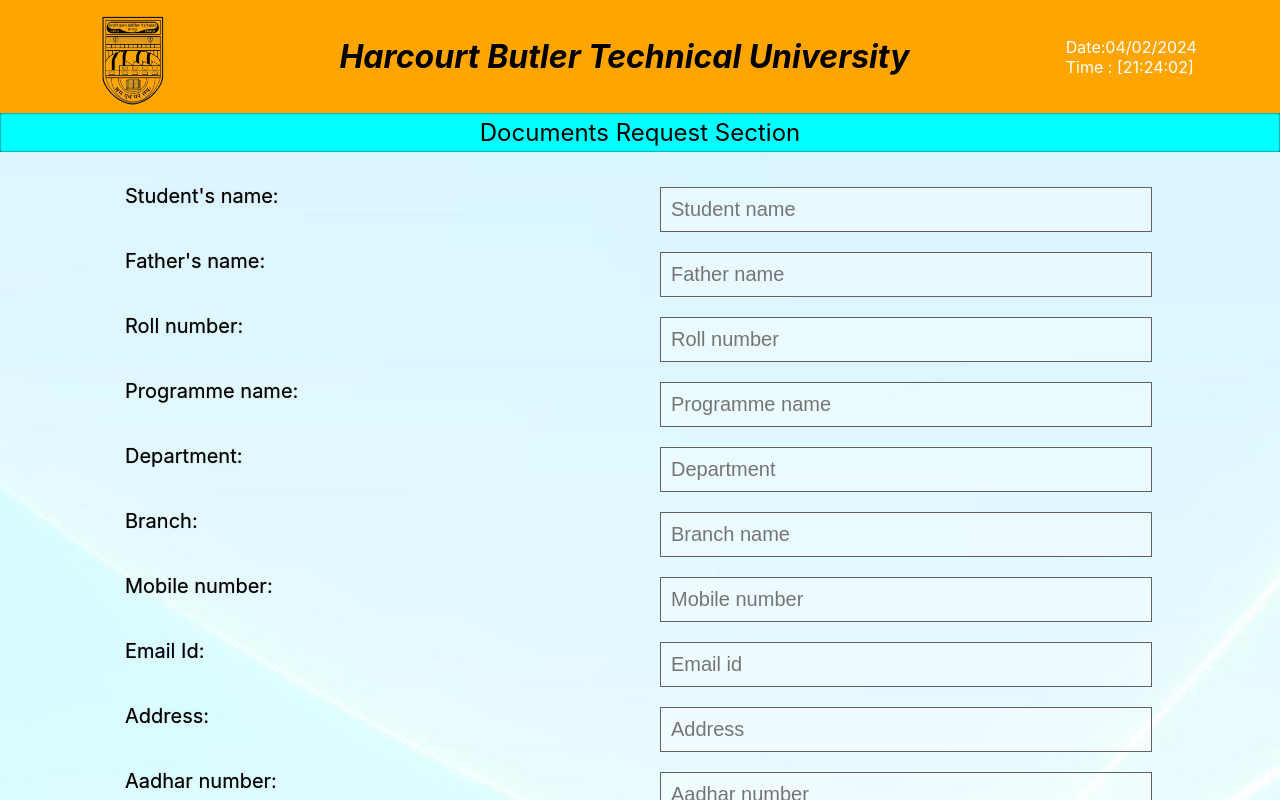
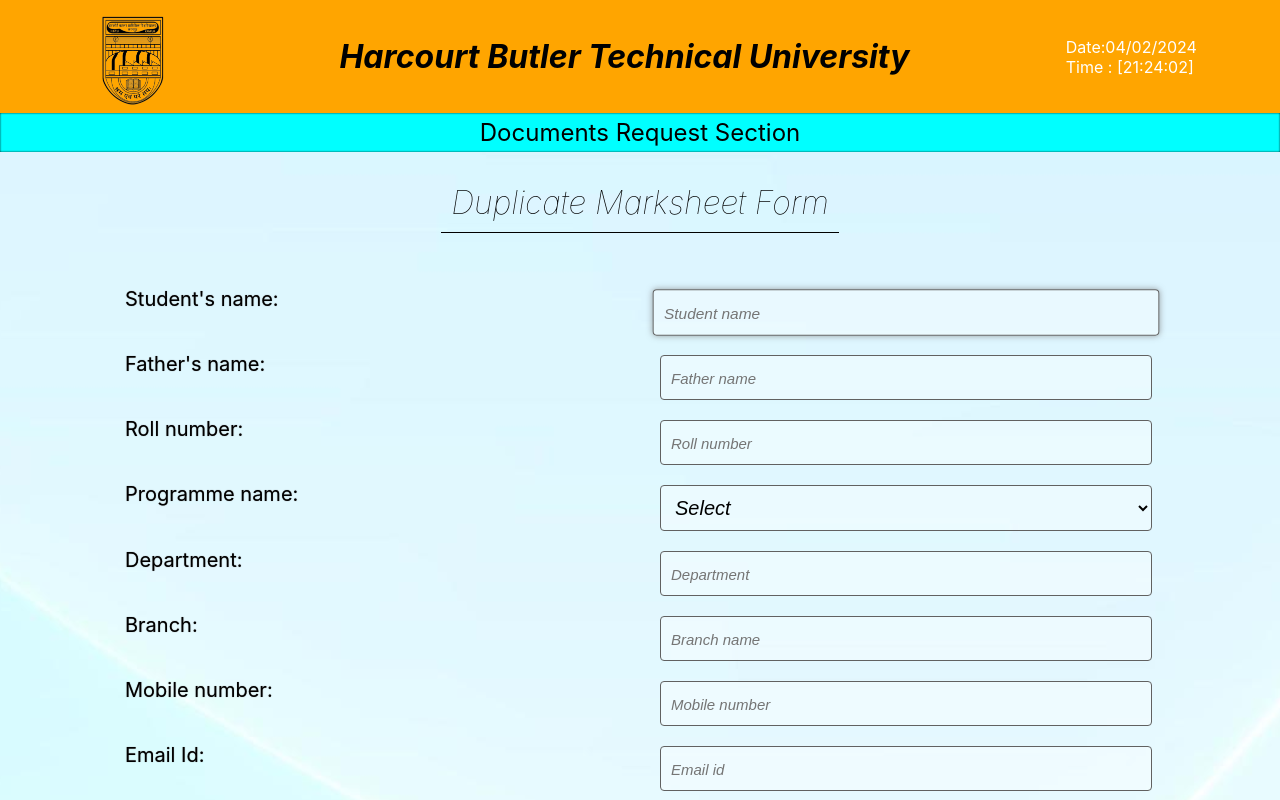
Before and after one commit to Arnavgarg68/Module1Darpan, a React (Create React App) app: page / in a window 1280 px wide. Shown: the top 800 px of the page. Built offline with nearby package versions, Linux system fonts and the light colour scheme.

Commit message:
sukrit ka commit

```diff
--- a/package.json
+++ b/package.json
@@ -10,6 +10,7 @@
     "react-dom": "^18.2.0",
     "react-router-dom": "^6.22.3",
     "react-scripts": "5.0.1",
+    "tailwind": "^4.0.0",
     "web-vitals": "^2.1.4"
   },
   "scripts": {
--- a/src/App.css
+++ b/src/App.css
@@ -38,8 +38,6 @@
   .Header-main{
     display: flex;
     flex-direction: column;
-    /* justify-content: center; */
-    /* align-items: center; */
   }
 }
 /* Input field css */
@@ -74,6 +72,18 @@
   background-color: rgba(255, 255, 255, 0.352);
   padding: 10px;
   font-size: 20px;
+  transition: all 0.2s ease-in-out;
+  border-radius: 4px;
+  font-style: italic;
+}
+.InputPage-field:focus{
+  transform: scale(1.03);
+  box-shadow: 0px 0px 6px rgba(127, 127, 127, 0.768);
+  /* transform: scale(1.02); */
+}
+.InputPage-field::placeholder{
+  font-style: italic;
+  font-size: 15px;
 }
 .submitButton{
   width: 150px;
--- a/src/components/Header.jsx
+++ b/src/components/Header.jsx
@@ -7,7 +7,6 @@
     var currentdate = new Date();
     let currentsecounds = currentdate.getSeconds();
     let [currDate, setCurrDate] = useState(`${currentdate.getHours()<10?`0${currentdate.getHours()}`:currentdate.getHours()}:${currentdate.getMinutes() < 10 ? `0${currentdate.getMinutes()}` : currentdate.getMinutes()}:${currentdate.getSeconds() < 10 ? `0${currentdate.getSeconds()}` : currentdate.getSeconds()}`);
-    console.log(Date());
     setInterval(() => {
         currentdate = new Date()
         currentsecounds = currentdate.getSeconds();
--- a/src/components/InputPage.jsx
+++ b/src/components/InputPage.jsx
@@ -1,4 +1,4 @@
-import React from 'react'
+import React, { useState } from 'react'
 
 {/* Students name
 Fathers name
@@ -12,35 +12,100 @@
 Aadhar ID
 */}
 export default function InputPage() {
+    const [formdata,setFormdata] = useState({
+        'studentName':'',
+        'fatherName':'',
+        'rollnumber':'',
+        'programme':'',
+        'department':'',
+        'branch':'',
+        'mobilenumber':'',
+        'email':'',
+        'address':'',
+        'aadharnumber':'',
+        'marksheetcopy':'',
+        'aadharcopy':'',
+    });
+    const handleChange=(e)=>{
+        console.log(e.target.value);
+        const {name,value} = e.target;
+        setFormdata({
+            ...formdata,
+            [name]:value,
+        })
+    }
+    // const handleChangeOptions=(e)=>{
+    //     console.log(e.target.value);
+    //     const {name,value} = e.target;
+    //     setFormdata({
+    //         ...formdata,
+    //         [name]:value,
+    //     })
+    // }
+    const handleupload=(e)=>{
+        const file = e.target.files[0];
+        console.log(file)
+        // if (file && file.size>(5000*1024)) {
+        //     console.log("exceeds file size");
+        //     return
+        // }
+        if(!file){
+            console.log('no file uploaded')
+            return
+        }
+        setFormdata({
+            ...formdata,
+            [e.target.name]:file,
+        })
+    }
+    const handleSubmit=(event)=>{
+        event.preventDefault();
+        console.log({formdata});
+    }
     return (
-            <form>
+            <>
+            <form onSubmit={handleSubmit}>
+            <h1 style={{"borderBottom":"1px solid black","fontWeight":"lighter","fontStyle":"italic","padding":"10px"}} >Duplicate Marksheet Form</h1>
             <div className='InputPage-main'>
-            <label htmlFor="studentName"  className='InputPage-Labels'>Student's name:</label>
-            <input type="text" id='studentName' autoFocus className="InputPage-field" placeholder='Student name'/>
+            <label htmlFor="studentName"  className='InputPage-Labels' >Student's name:</label>
+            <input type="text" id='studentName' autoFocus className="InputPage-field" value={formdata.studentName} placeholder='Student name'name="studentName" onChange={handleChange}/>
             <label htmlFor="fatherName" className='InputPage-Labels'>Father's name:</label>
-            <input type="text" id='fatherName' className="InputPage-field" placeholder='Father name'/>
+            <input type="text" id='fatherName' className="InputPage-field" placeholder='Father name'name="fatherName" onChange={handleChange}/>
             <label htmlFor="rollNumber" className='InputPage-Labels'>Roll number:</label>
-            <input type="text" id='rollNumber' className="InputPage-field" placeholder='Roll number'/>
+            <input type="text" id='rollNumber' className="InputPage-field" placeholder='Roll number'name="rollnumber" onChange={handleChange}/>
             <label htmlFor="programmeName" className='InputPage-Labels'>Programme name:</label>
-            <input type="text" id='programmeName' className="InputPage-field" placeholder='Programme name'/>
+            {/* <input type="text" id='programmeName' className="InputPage-field" placeholder='Programme name'name="programme" onChange={handleChange}/> */}
+            <select name="programme" id="programmeName" className="InputPage-field" onChange={handleChange}>
+                <option value="">Select</option>
+                <option value="B.tech">B.tech</option>
+                <option value="M.tech">M.tech</option>
+                <option value="MCA">MCA</option>
+            </select>
             <label htmlFor="department" className='InputPage-Labels'>Department:</label>
-            <input type="text" id='department' className="InputPage-field" placeholder='Department'/>
+            <input type="" id='department' className="InputPage-field" placeholder='Department'name="department" onChange={handleChange}/>
+            {/* <select name="department" id="department" className="InputPage-field" onChange={handleChange}>
+                <option value="">csss</option>
+                <option value="">iit</option>
+                <option value="">papapa</option>
+                <option value="">gpgp</option>
+            </select> */}
             <label htmlFor="branch" className='InputPage-Labels'>Branch:</label>
-            <input type="text" id='branch' className="InputPage-field" placeholder='Branch name'/>
+            <input type="text" id='branch' className="InputPage-field" placeholder='Branch name'name="branch" onChange={handleChange}/>
             <label htmlFor="mobileNumber" className='InputPage-Labels'>Mobile number:</label>
-            <input type="tel" id='mobileNumber' className="InputPage-field" placeholder='Mobile number'/>
+            <input type="tel" pattern="[0-9]*" title="enter only numberic values"id='mobileNumber' className="InputPage-field" placeholder='Mobile number'name="mobilenumber" onChange={handleChange}/>
             <label htmlFor="emailId" className='InputPage-Labels'>Email Id:</label>
-            <input type="email" id='emailId' className="InputPage-field" placeholder='Email id'/>
+            <input type="email" id='emailId' className="InputPage-field" placeholder='Email id'name="email" onChange={handleChange}/>
             <label htmlFor="address" className='InputPage-Labels'>Address:</label>
-            <input type="text" id='address' className="InputPage-field" placeholder='Address'/>
+            <input type="text" id='address' className="InputPage-field" placeholder='Address'name="address" onChange={handleChange}/>
             <label htmlFor="aadhar" className='InputPage-Labels'>Aadhar number:</label>
-            <input type="text" id='aadhar' className="InputPage-field" placeholder='Aadhar number'/>
+            <input type="text" id='aadhar' className="InputPage-field" placeholder='Aadhar number'name="aadharnumber" onChange={handleChange}/>
             <label htmlFor="marksheet" className='InputPage-Labels'>Marksheet copy pdf:</label>
-            <input type="file" id='marksheet' accept="application/pdf" className="InputPage-field" placeholder='Aadhar number'/>
+            <input type="file" id='marksheet' accept="application/pdf" className="InputPage-field" name="marksheetcopy" onChange={handleupload}/>
             <label htmlFor="aadharcopy" className='InputPage-Labels'>Aadhar copy pdf:</label>
-            <input type="file" id='aadharcopy' accept="application/pdf" className="InputPage-field" placeholder='Aadhar number'/>
+            <input type="file" id='aadharcopy' accept="application/pdf" className="InputPage-field" name="aadharcopy" onChange={handleupload}/>
             </div>
             <button type='submit' className="submitButton">Submit</button>
             </form>
+            </>
     )
 }
```
Also changed, not shown: 1 other file (tests, documents, lock files or other folders).
